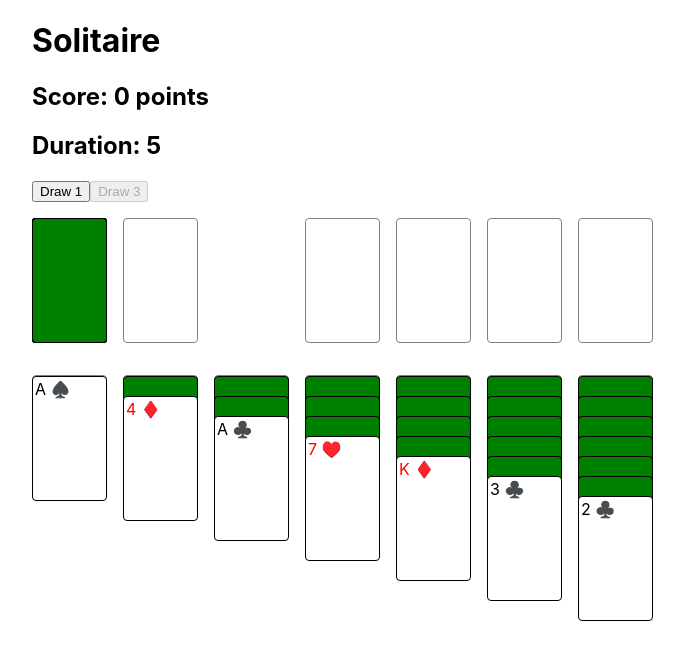
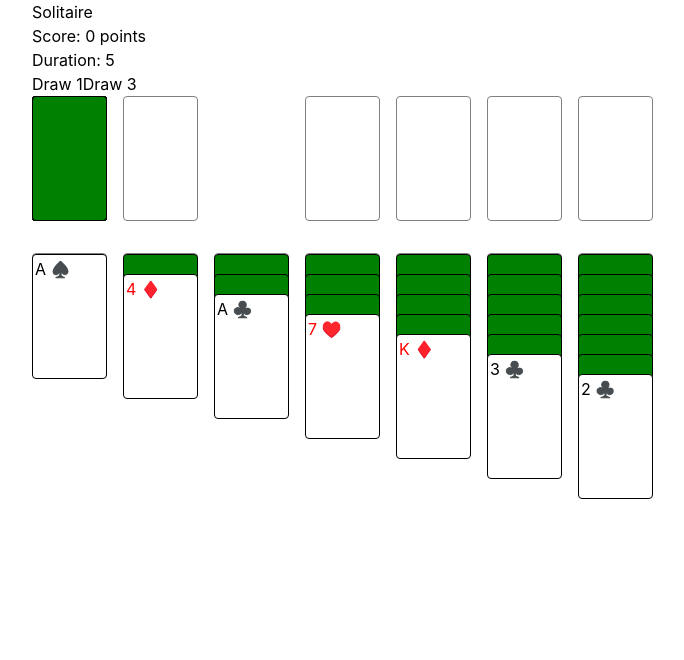
Before and after one commit to brhue/klondike, a React (Vite) app: page / in a window 1280 px wide. Shown: the top 660 px of the page, without its empty margins (0-684 px from the left). Built offline with nearby package versions, Linux system fonts and the light colour scheme.

Commit message:
Add and setup tailwindcss

```diff
--- a/package.json
+++ b/package.json
@@ -14,6 +14,9 @@
   },
   "devDependencies": {
     "@vitejs/plugin-react": "^1.0.7",
+    "autoprefixer": "^10.4.4",
+    "postcss": "^8.4.12",
+    "tailwindcss": "^3.0.23",
     "vite": "^2.8.0"
   }
 }
--- /dev/null
+++ b/postcss.config.js
@@ -0,0 +1,6 @@
+module.exports = {
+  plugins: {
+    tailwindcss: {},
+    autoprefixer: {},
+  },
+}
--- a/src/index.css
+++ b/src/index.css
@@ -15,3 +15,7 @@
 code {
   font-family: source-code-pro, Menlo, Monaco, Consolas, 'Courier New', monospace;
 }
+
+@tailwind base;
+@tailwind components;
+@tailwind utilities;
--- /dev/null
+++ b/tailwind.config.js
@@ -0,0 +1,7 @@
+module.exports = {
+  content: ['./src/**/*.{html,js,jsx}'],
+  theme: {
+    extend: {},
+  },
+  plugins: [],
+}
```
Also changed, not shown: 1 other file (tests, documents, lock files or other folders).
